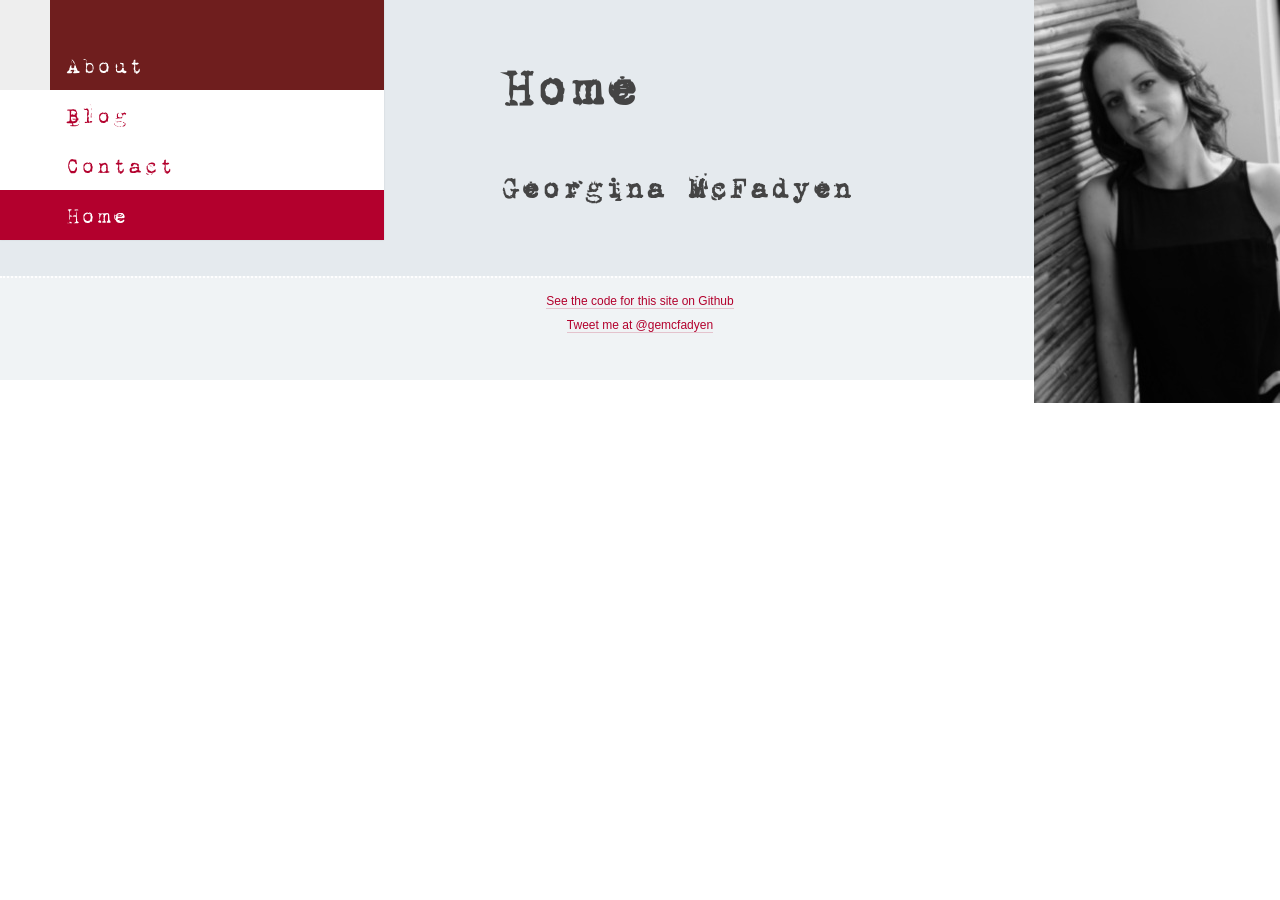
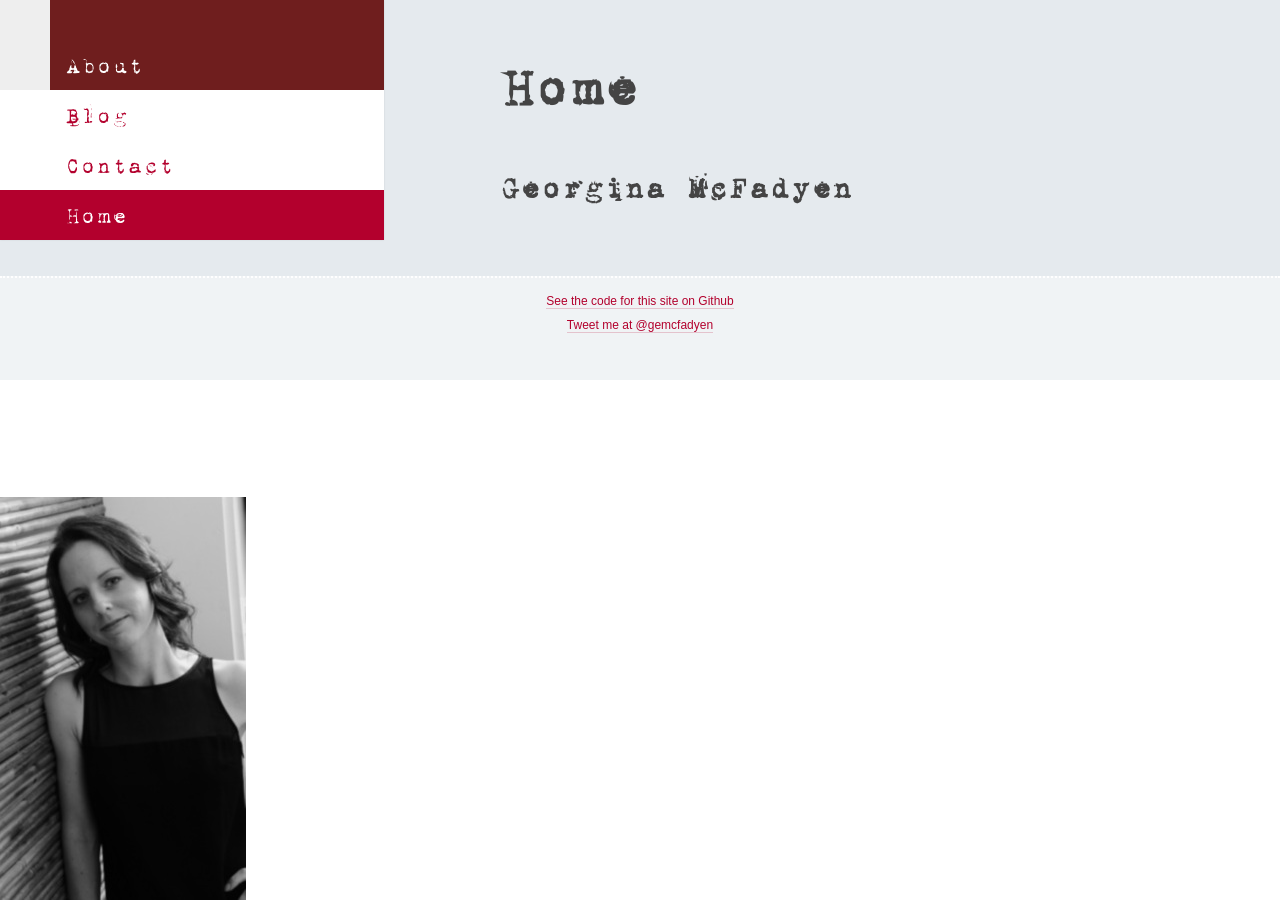
Before and after one commit to gemcfadyen/georginam.com, a Jekyll site: the page built from index.md, in a window 1280 px wide. Built offline with Jekyll 4.4.1, drawn with Linux system fonts in a browser that asks for light colours; Markdown is read by kramdown in place of the engine named in the settings.

```diff
--- a/css/main.css
+++ b/css/main.css
@@ -359,8 +359,8 @@
 .img-wrapper {
     margin: 0;
     position: absolute;
-    top: 0;
-    right: 0;
+    bottom: 0;
+    left: 0;
     }
 
 main .img-wrapper {
```
